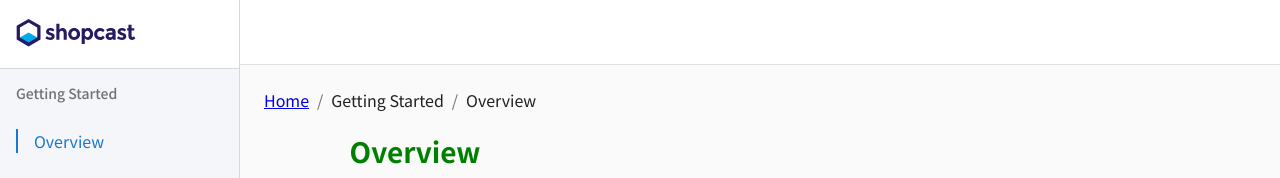
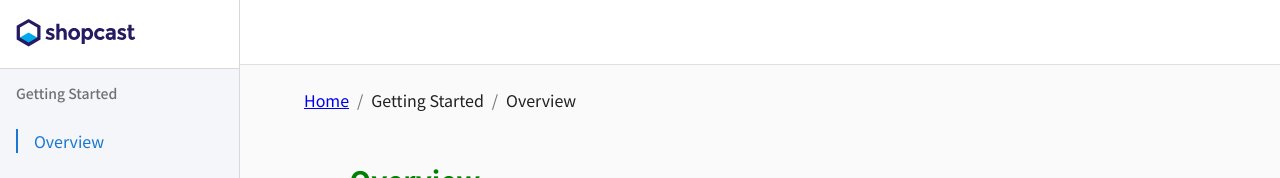
Before and after one commit to borisrch/ecommerce-docs, a Next.js app: page /getting-started/overview in a window 1280 px wide. Shown: the top 178 px of the page. Built offline with nearby package versions, Linux system fonts and the light colour scheme; what create-emotion-server would draw is missing.

Commit message:
add margin to breadcrumbs

```diff
--- a/src/components/container.js
+++ b/src/components/container.js
@@ -74,8 +74,9 @@ const useStyles = makeStyles((theme) => ({
     paddingLeft: theme.spacing(1),
     backgroundColor: "#fff",
   },
-  capitalize: {
+  breadcrumbs: {
     textTransform: "capitalize",
+    marginBottom: theme.spacing(6),
   },
 }));
 
@@ -105,7 +106,7 @@ function ResponsiveDrawer(props) {
 
     return (
       <React.Fragment>
-        <Breadcrumbs aria-label="breadcrumb" className={classes.capitalize}>
+        <Breadcrumbs aria-label="breadcrumb" className={classes.breadcrumbs}>
           <Link color="inherit" href="/">
             Home
           </Link>
@@ -245,8 +246,13 @@ function ResponsiveDrawer(props) {
       </nav>
       <main className={classes.content}>
         <div className={classes.toolbar} />
-        <BreadcrumbsPath route={props.route} />
-        <Container maxWidth="md">{content}</Container>
+
+        <Container maxWidth="md">
+          <React.Fragment>
+            <BreadcrumbsPath route={props.route} />
+            {content}
+          </React.Fragment>
+        </Container>
       </main>
     </div>
   );
```
